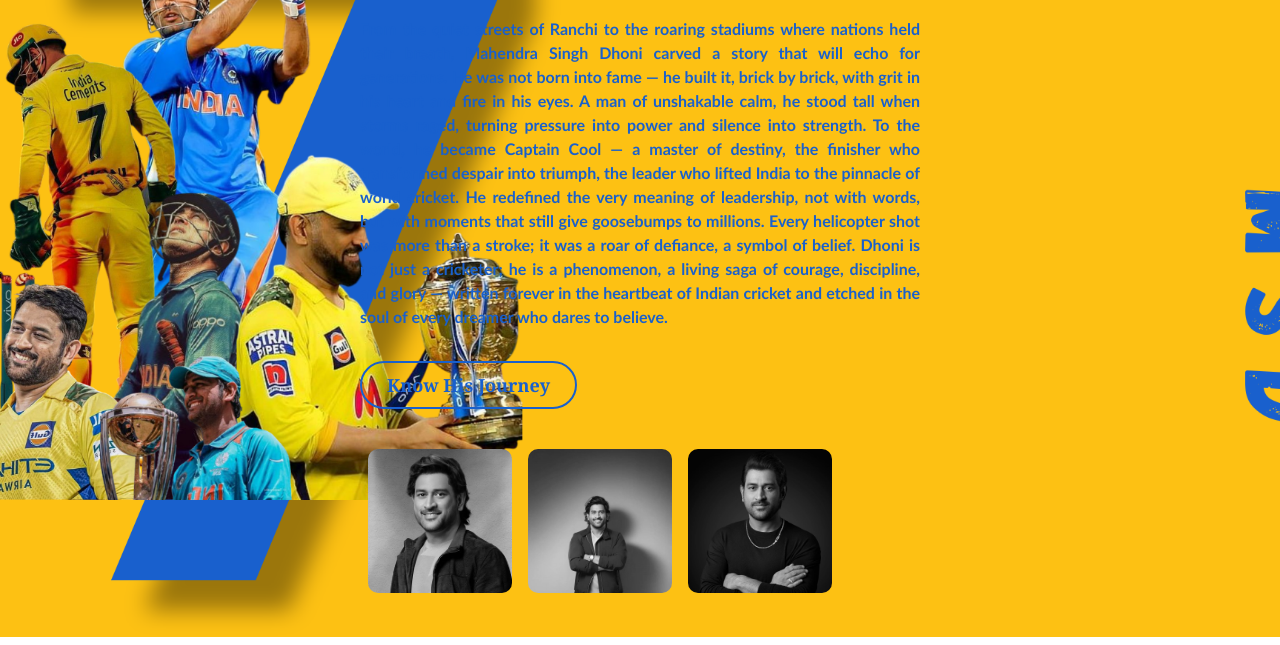
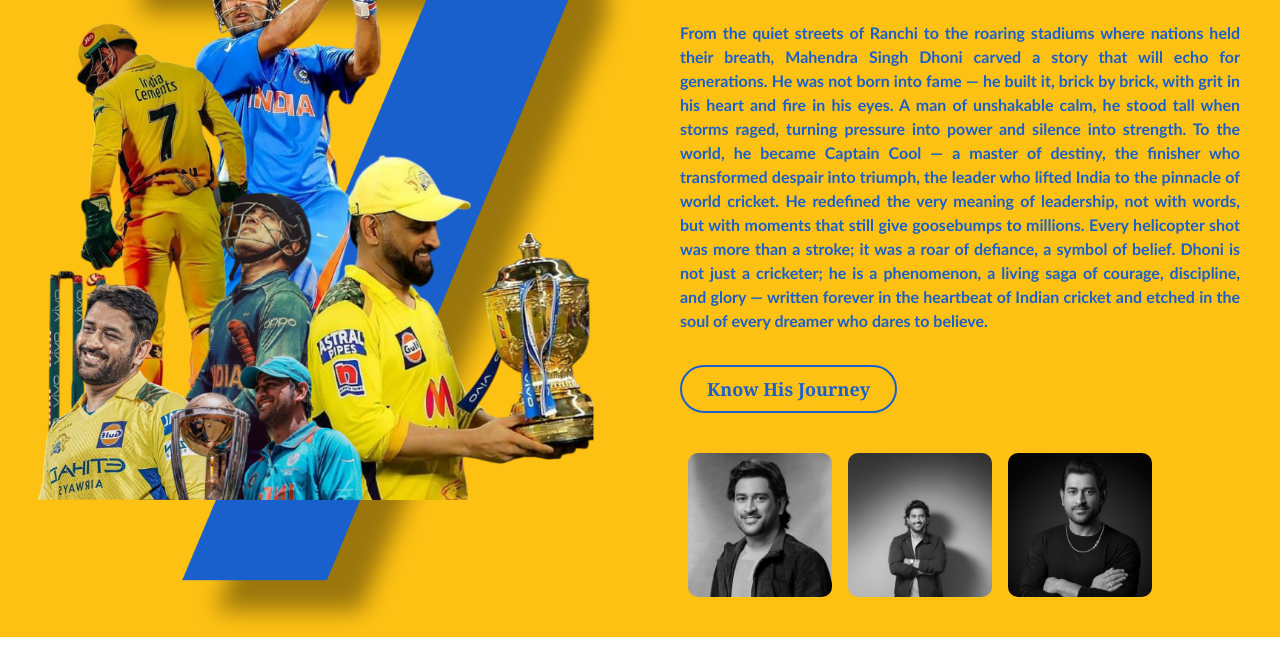
Before and after one commit to vanshshah2924/M-S-Dhoni-landing-page-vanshshah2924, a plain HTML site: page index.html in a window 1280 px wide. Shown: the part 163-808 px from the top of the page. Drawn offline with Linux system fonts and the light colour scheme.

Commit message:
Update style.css

```diff
--- a/style.css
+++ b/style.css
@@ -10,33 +10,15 @@ html,body{
     z-index: -1;
 }
 
-/* .main{
+ .main{
     width: 100%;
     height: 100%;
     justify-content: center;
     background: url(cover.png);
     background-size:cover;
-    background-attachment: fixed;     /* keeps it fixed when scrolling
+    background-attachment: fixed;     /* keeps it fixed when scrolling */
   background-color: transparent;
     z-index: -1;
-} */
-
-.main {
-    width: 100%;
-    height: 100%;
-    display: flex;             /* needed if you want justify-content to work */
-    justify-content: center;
-    align-items: center;       /* optional, center content vertically */
-
-    /* Background settings */
-    background: url('/cover.png') no-repeat center center fixed;
-    background-size: cover;
-    background-color: transparent; /* fallback color if image fails */
-
-    /* Optional: prevent extensions like Dark Reader from changing it */
-    -webkit-print-color-adjust: exact;
-    print-color-adjust: exact;
-    background-blend-mode: normal;
 }
 
 .main .right{
```
